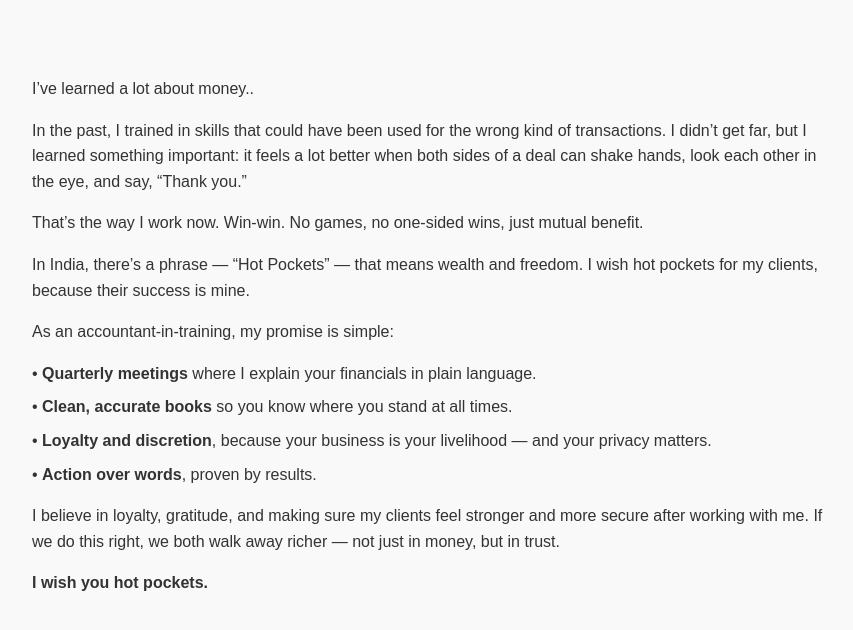
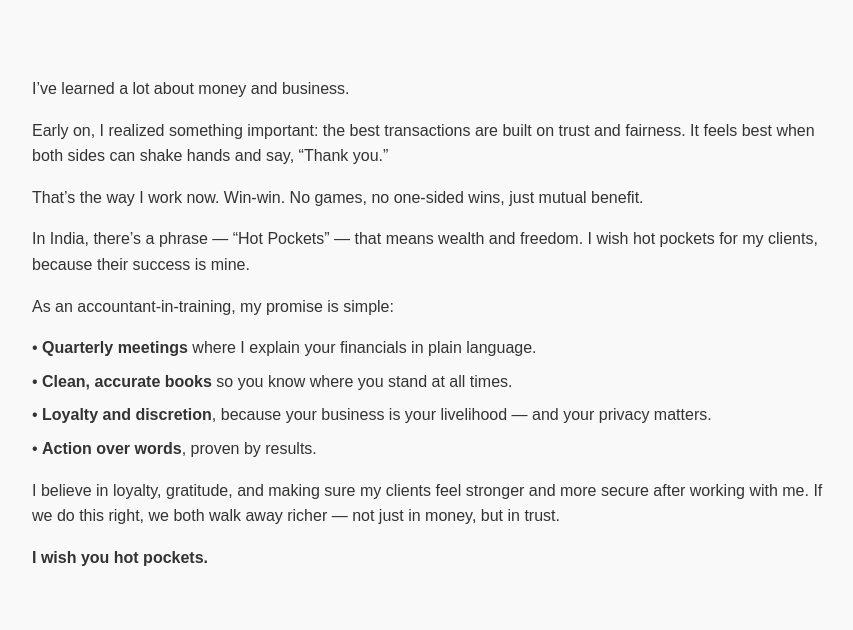
Before and after one commit to deqv/atlas-bookkeeping, a plain HTML site: page On_Hot_Pockets.html in a window 1280 px wide. Shown: the whole page, without its empty margins (208-1061 px from the left). Drawn offline with Linux system fonts and the light colour scheme.

Commit message:
Update On_Hot_Pockets.html

```diff
--- a/On_Hot_Pockets.html
+++ b/On_Hot_Pockets.html
@@ -31,15 +31,16 @@
 </head>
 <body>
 
-    <p>I’ve learned a lot about money..</p>
+    <p>I’ve learned a lot about money and business.</p>
 
-    <p>In the past, I trained in skills that could have been used for the wrong kind of transactions. I didn’t get far, but I learned something important: it feels a lot better when both sides of a deal can shake hands, look each other in the eye, and say, “Thank you.”</p>
+    <p>Early on, I realized something important: the best transactions are built on trust and fairness. It feels best when both sides can shake hands and say, “Thank you.”</p>
 
     <p>That’s the way I work now. Win-win. No games, no one-sided wins, just mutual benefit.</p>
 
     <p>In India, there’s a phrase — “Hot Pockets” — that means wealth and freedom. I wish hot pockets for my clients, because their success is mine.</p>
 
     <p>As an accountant-in-training, my promise is simple:</p>
+
 
     <ul>
         <li>• <b>Quarterly meetings</b> where I explain your financials in plain language.</li>
```
